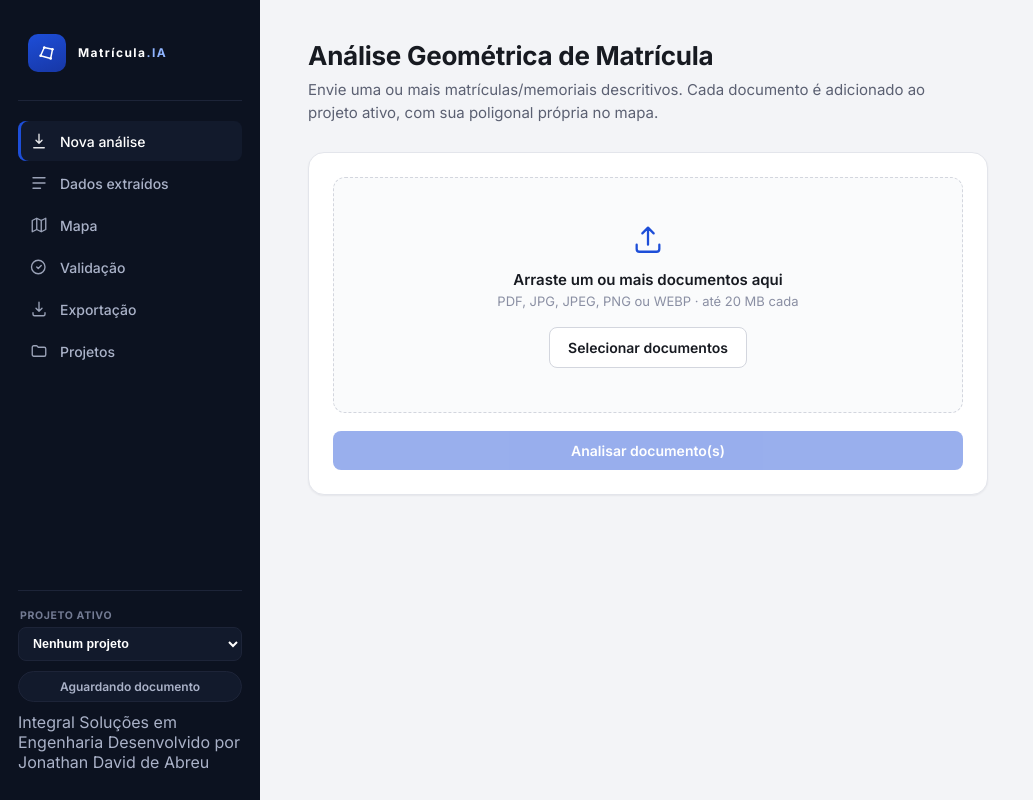
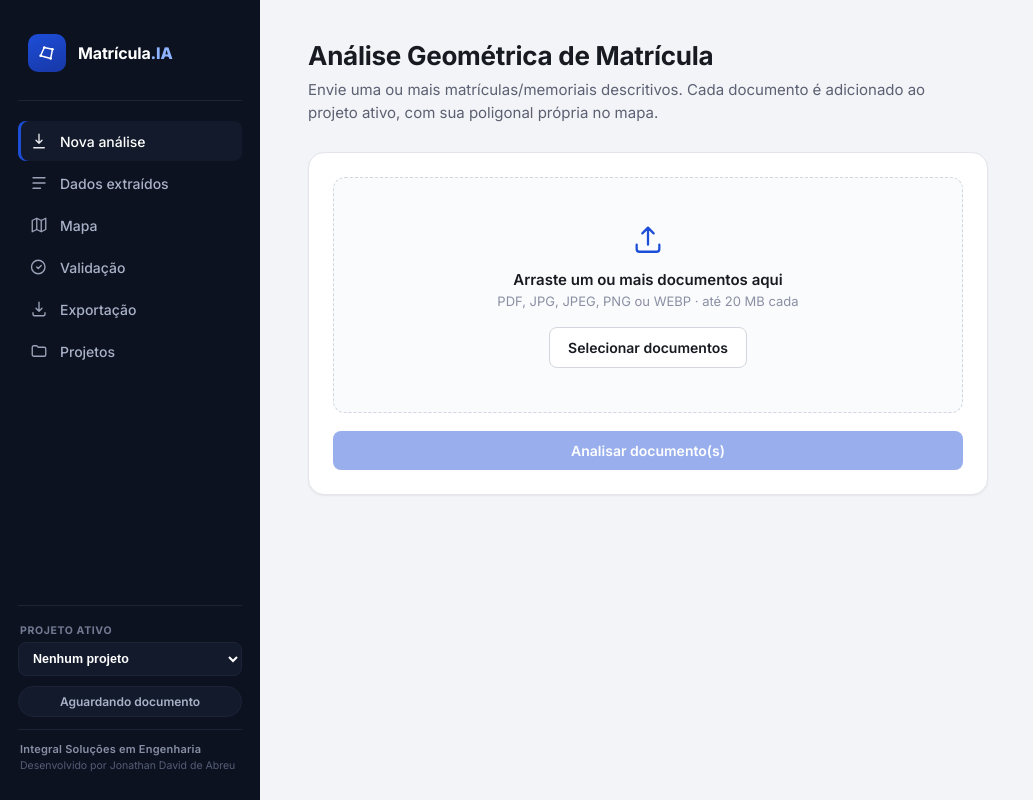
Before and after one commit to engjonathanabreu-code/leitor-de-matriculas, a website: page index.html in a window 1280 px wide. Shown: the whole page, without its empty margins (0-1033 px from the left). Drawn offline with nearby package versions, Linux system fonts and the light colour scheme.

Commit message:
Refactor styles for brand and footer elements
Updated font sizes, weights, and added new footer styles.

```diff
--- a/styles.css
+++ b/styles.css
@@ -139,12 +139,12 @@ button, input{ font-family: inherit; }
 
 .brand-text{ display: flex; flex-direction: column; line-height: 1.15; }
 .brand-line1{
-  font-size: 12px;
+  font-size: 16px;
   font-weight: 700;
-  letter-spacing: 0.12em;
+  letter-spacing: -0.01em;
   color: #ffffff;
 }
-.brand-accent{ color: #8fb4ff; }
+.brand-accent{ color: #8fb4ff; font-weight: 800; }
 .brand-line2{
   font-size: 13.5px;
   font-weight: 500;
@@ -185,13 +185,24 @@ button, input{ font-family: inherit; }
   gap: 10px;
 }
 
-.footer-caption{
+.footer-credit{
+  padding: 12px 2px 0;
+  margin-top: 2px;
+  border-top: 1px solid var(--sidebar-border);
+  display: flex;
+  flex-direction: column;
+  gap: 3px;
+}
+.footer-credit-company{
   font-size: 11px;
-  line-height: 1.5;
-  color: #656d85;
-  padding: 0 2px;
+  font-weight: 600;
+  letter-spacing: 0.02em;
+  color: #8890a6;
 }
-.footer-caption strong{ color: #838ba3; font-weight: 600; }
+.footer-credit-dev{
+  font-size: 10.5px;
+  color: #565e77;
+}
 
 .status-pill{
   font-size: 12px;
```
